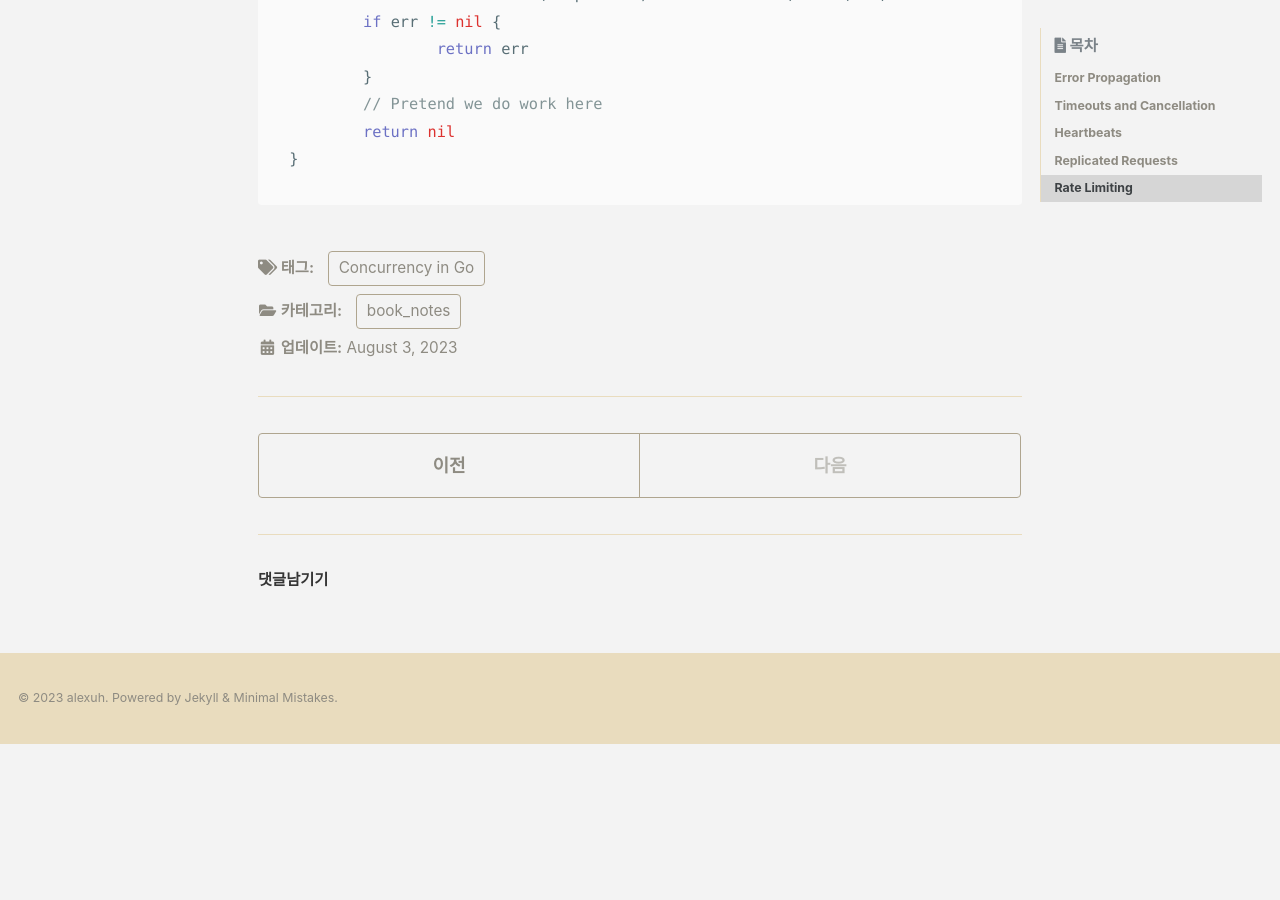
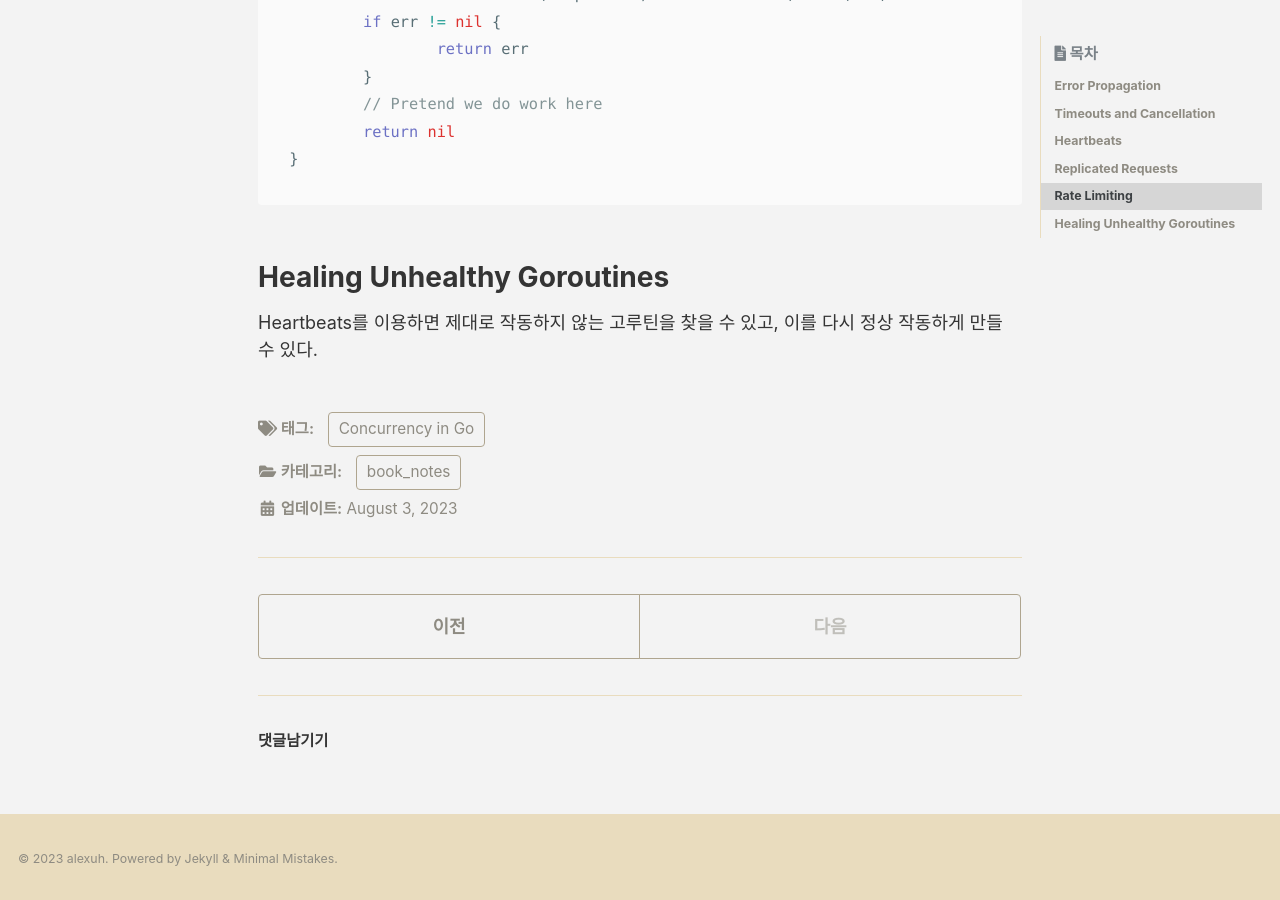
Before and after one commit to alexuhn/alexuhn.github.io-old, a Jekyll site: the page built from _posts/book_notes/Concurrency_in_Go/2023-08-03-CHAPTER-5-Concurrency-at-Scale.md, in a window 1280 px wide and 900 px high, scrolled down 9933 px. Built offline with Jekyll 4.4.1, drawn with Linux system fonts in a browser that asks for light colours; cached includes are drawn as plain includes; some web fonts are replaced; comment, search, counter and statistics services are not loaded; before the commit the page ends 10677 px from its top, so only the background shows below that.

Commit message:
Update 2023-08-03-CHAPTER-5-Concurrency-at-Scale.md

````diff
--- a/_posts/book_notes/Concurrency_in_Go/2023-08-03-CHAPTER-5-Concurrency-at-Scale.md
+++ b/_posts/book_notes/Concurrency_in_Go/2023-08-03-CHAPTER-5-Concurrency-at-Scale.md
@@ -360,3 +360,7 @@ func (a *APIConnection) ResolveAddress(ctx context.Context) error {
 	return nil
 }
 ```
+
+# Healing Unhealthy Goroutines
+
+Heartbeats를 이용하면 제대로 작동하지 않는 고루틴을 찾을 수 있고, 이를 다시 정상 작동하게 만들 수 있다.
````
